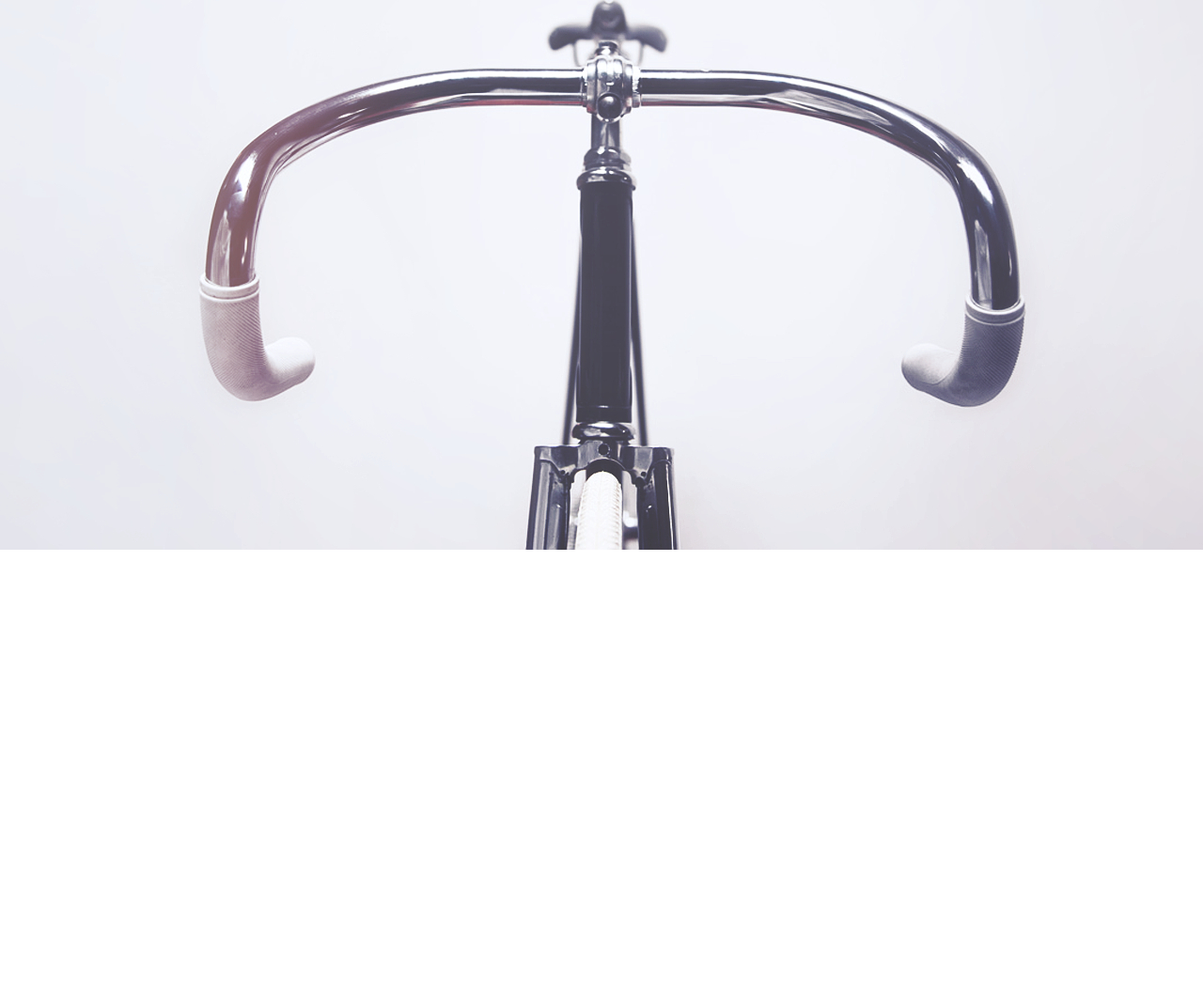
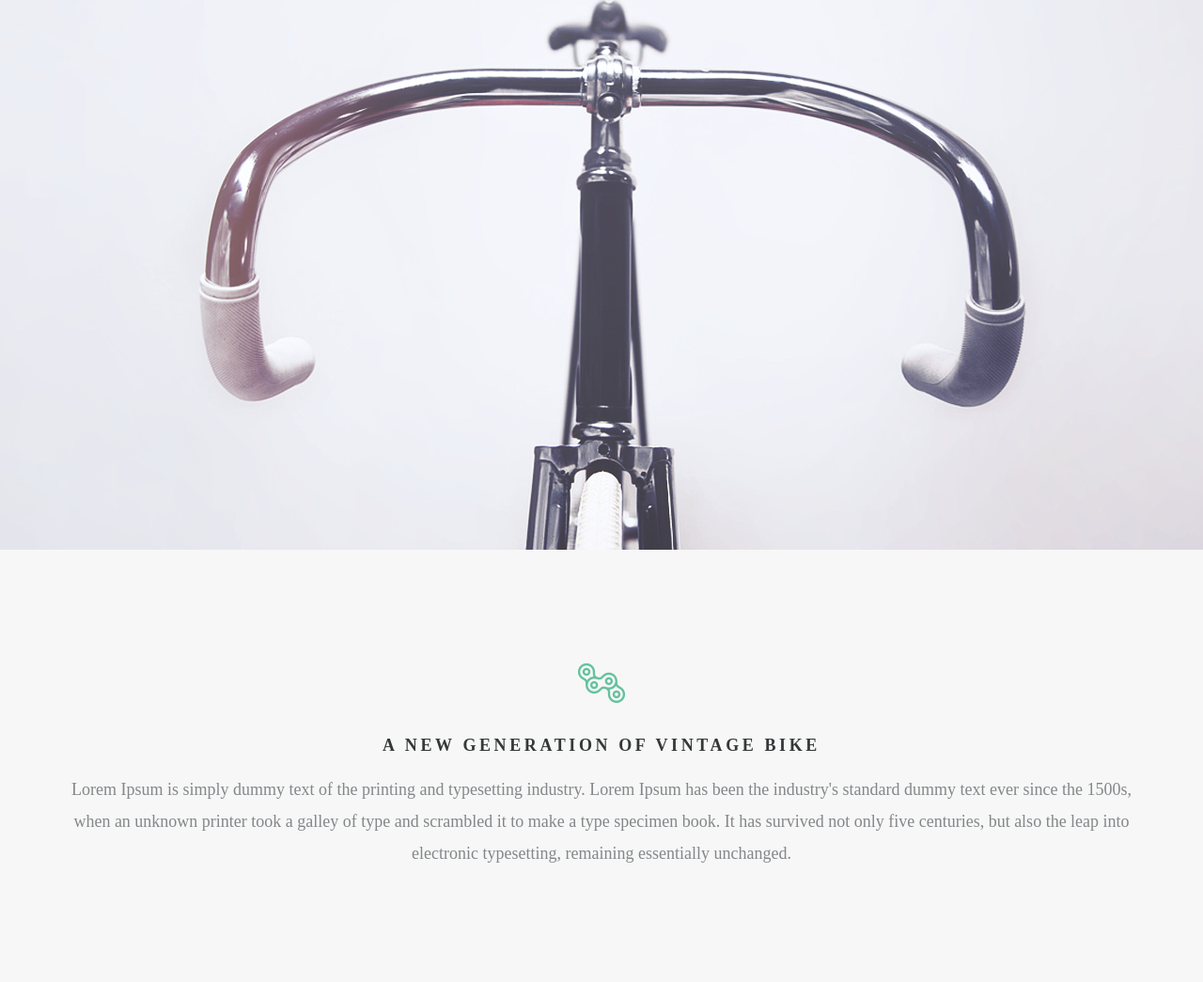
Before and after one commit to Kamardina/BicycleProject, a website: page dest/index.html in a window 1280 px wide. Shown: the part 215-1260 px from the top of the page at 94% size. Before the commit the page ends 800 px from the top, so only its background shows below. Drawn offline with Linux system fonts and the light colour scheme; files whose address does not match are found by name.

Commit message:
add section generation

```diff
--- a/dest/index.html
+++ b/dest/index.html
@@ -38,7 +38,27 @@
             <img src="img/bj_name.jpg" alt="" />
           </div>
         </div>
-        <div class="content"></div>
+        <div class="content">
+          <section class="generation">
+            <div class="container">
+              <div class="generetion__block block">
+                <div class="block__icon">
+                  <img src="img/Icon.png" alt="" />
+                </div>
+                <h1 class="block__title">A NEW GENERATION OF VINTAGE BIKE</h1>
+                <div class="block__text">
+                  Lorem Ipsum is simply dummy text of the printing and
+                  typesetting industry. Lorem Ipsum has been the industry's
+                  standard dummy text ever since the 1500s, when an unknown
+                  printer took a galley of type and scrambled it to make a type
+                  specimen book. It has survived not only five centuries, but
+                  also the leap into electronic typesetting, remaining
+                  essentially unchanged.
+                </div>
+              </div>
+            </div>
+          </section>
+        </div>
         <footer class="footer">
   <div class="container">
     <div class="footer__row"></div>
--- a/src/scss/_global.scss
+++ b/src/scss/_global.scss
@@ -40,7 +40,41 @@
   }
 }
 .content {
+}
 
+.generation {
+  padding: 120px 0px;
+  background-color: #f7f7f7;
+  &__block {
+  }
+  @media (max-width: 900px) {
+    padding: 80px 0px;
+  }
+  @media (max-width: 600px) {
+    padding: 30px 0px;
+  }
+}
+.block {
+  text-align: center;
+  &__icon {
+    margin: 0px 0px 33px 0px;
+  }
+
+  &__title {
+    color: #353738;
+    font-size: 18px;
+    font-weight: 700;
+    text-transform: uppercase;
+    letter-spacing: 3.6px;
+    margin: 0px 0px 18px 0px;
+    line-height: 24px;
+  }
+
+  &__text {
+    color: #848789;
+    font-size: 18px;
+    line-height: 34px;
+  }
 }
 // @media (max-width: 1200px) {
 //    .container {
```
Also changed, not shown: src/index.html (+21 -1 lines), dest/css/style.css, dest/css/style.min.css, dest/img/Icon.png (added), src/img/Icon.png (added).
